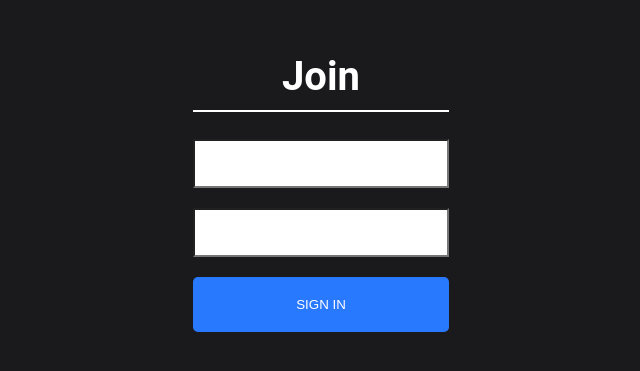
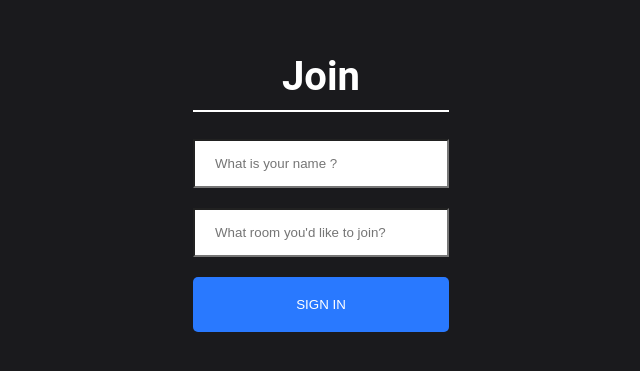
Before and after one commit to UjjalKar/postify-client, a React (Create React App) app: page / in a window 1280 px wide. Shown: the part 221-592 px from the top of the page, without its empty margins (319-959 px from the left). Built offline with nearby package versions, Linux system fonts and the light colour scheme.

Commit message:
placeholder added!

```diff
--- a/src/components/Join/Join.js
+++ b/src/components/Join/Join.js
@@ -13,7 +13,7 @@ const Join = () => {
           <input
             className="joinInput"
             type="text"
-            placeholder=""
+            placeholder="What is your name ?"
             onChange={e => setName(e.target.value)}
           />
         </div>
@@ -21,7 +21,7 @@ const Join = () => {
           <input
             className="joinInput mt-20"
             type="text"
-            placeholder=""
+            placeholder="What room you'd like to join?"
             onChange={e => setRoom(e.target.value)}
           />
         </div>
```
